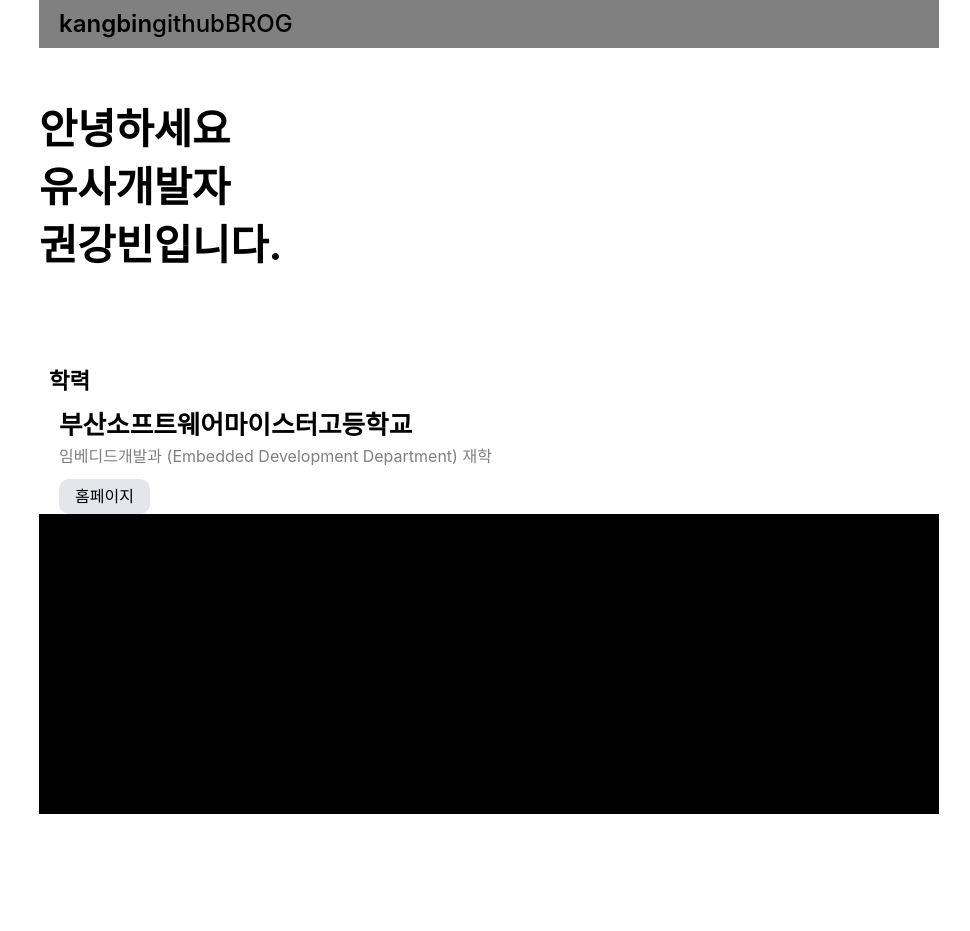
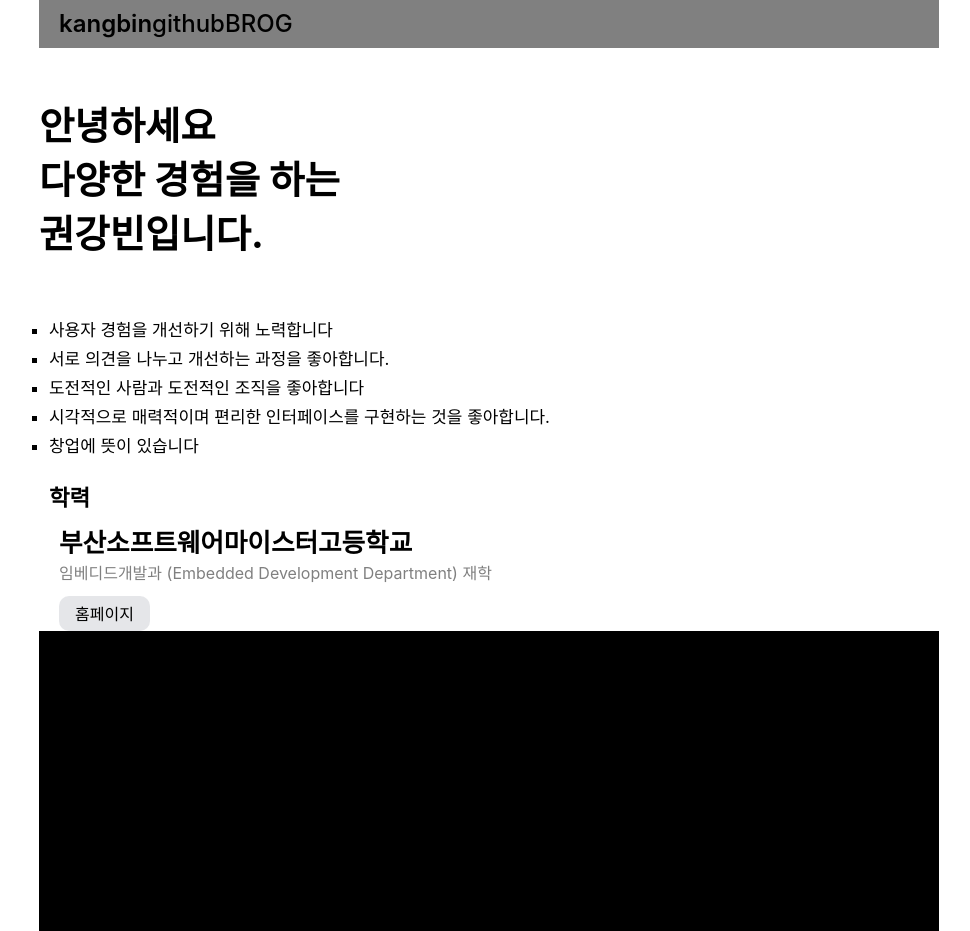
Before and after one commit to kwonkangbin/About_kwonkangbin, a React (Create React App) app: page / in a window 1280 px wide. Shown: the whole page, without its empty margins (151-1121 px from the left). Before the commit the page ends 814 px from the top, so only its background shows below. Built offline with nearby package versions, Linux system fonts and the light colour scheme; a web font is replaced by a local one.

Commit message:
UPDATE : 이것저것

```diff
--- a/src/components/Content/Content.js
+++ b/src/components/Content/Content.js
@@ -1,17 +1,12 @@
 import React from "react";
 import Education from "./Education.js";
+import Introduction from "./Introduction.js";
 import * as S from './style.js';
 
 export default function Content() {
     return (
         <S.Stylecontent>
-            <h1>
-                안녕하세요
-                <br></br>
-                유사개발자
-                <br></br>
-                권강빈입니다.
-            </h1>
+            <Introduction />
             <Education />
         </S.Stylecontent>
     );
--- a/src/components/Content/style.js
+++ b/src/components/Content/style.js
@@ -7,8 +7,8 @@ export const Stylecontent = styled.main`
     flex-direction: column;
     width: 100%;
 
-    >h1{
-        font-size: 2.6rem;
+    /* >h1{
+        font-size: 2.4rem;
         font-weight: bolder;
         text-align: start;
         line-height: 140%;
@@ -18,5 +18,8 @@ export const Stylecontent = styled.main`
         @media screen and (max-width: 850px) {
             margin-left: 10px;
         }
-    }
+        @media screen and (max-width: 400px;){
+            font-size: 2rem;
+        }
+    } */
 `;
--- a/src/index.css
+++ b/src/index.css
@@ -23,7 +23,7 @@ body {
   del, dfn, em, img, ins, kbd, q, s, samp,
   small, strike, strong, sub, sup, tt, var,
   b, u, i, center,
-  dl, dt, dd, ol, ul, li,
+  dl, dt, dd, li,
   fieldset, form, label, legend,
   table, caption, tbody, tfoot, thead, tr, th, td,
   article, aside, canvas, details, embed,
@@ -47,9 +47,6 @@ body {
   body {
       line-height: 1;
   }
-  ol, ul {
-      list-style: none;
-  }
   blockquote, q {
       quotes: none;
   }
```
